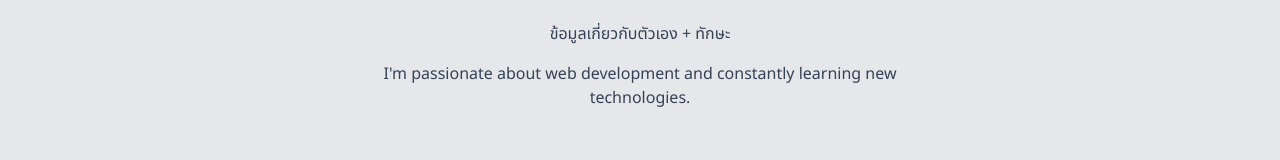
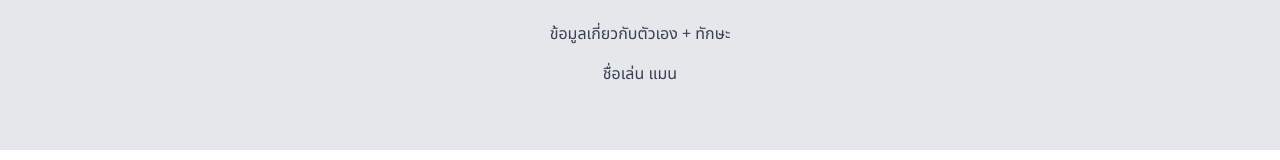
Before and after one commit to narudon-work/man-portfolio, a React (Vite) app: page / in a window 1280 px wide. Shown: the part 1965-2125 px from the top of the page. Built offline with nearby package versions, Linux system fonts and the light colour scheme.

Commit message:
Edit About

```diff
--- a/src/companents/About.jsx
+++ b/src/companents/About.jsx
@@ -9,8 +9,7 @@ const About = () => {
       ข้อมูลเกี่ยวกับตัวเอง + ทักษะ
         </p>
       <p className="mt-4 max-w-xl mx-auto text-gray-700">
-        I'm passionate about web development and constantly learning new
-        technologies.
+        ชื่อเล่น แมน
       </p>
     </section>
   );
```
